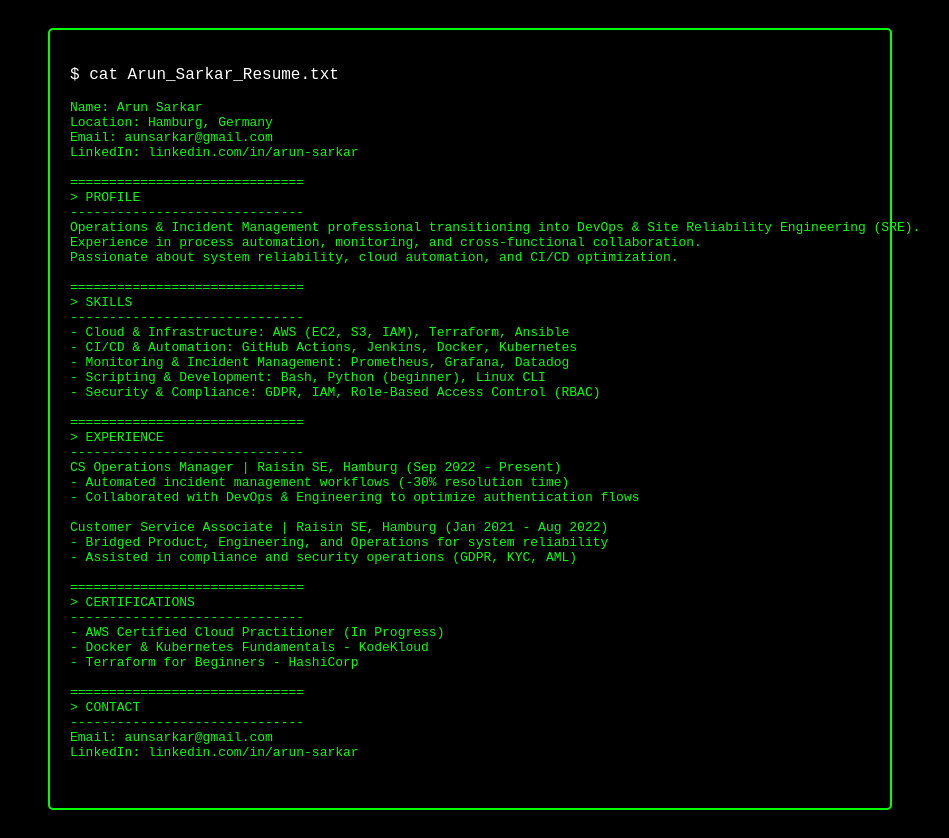
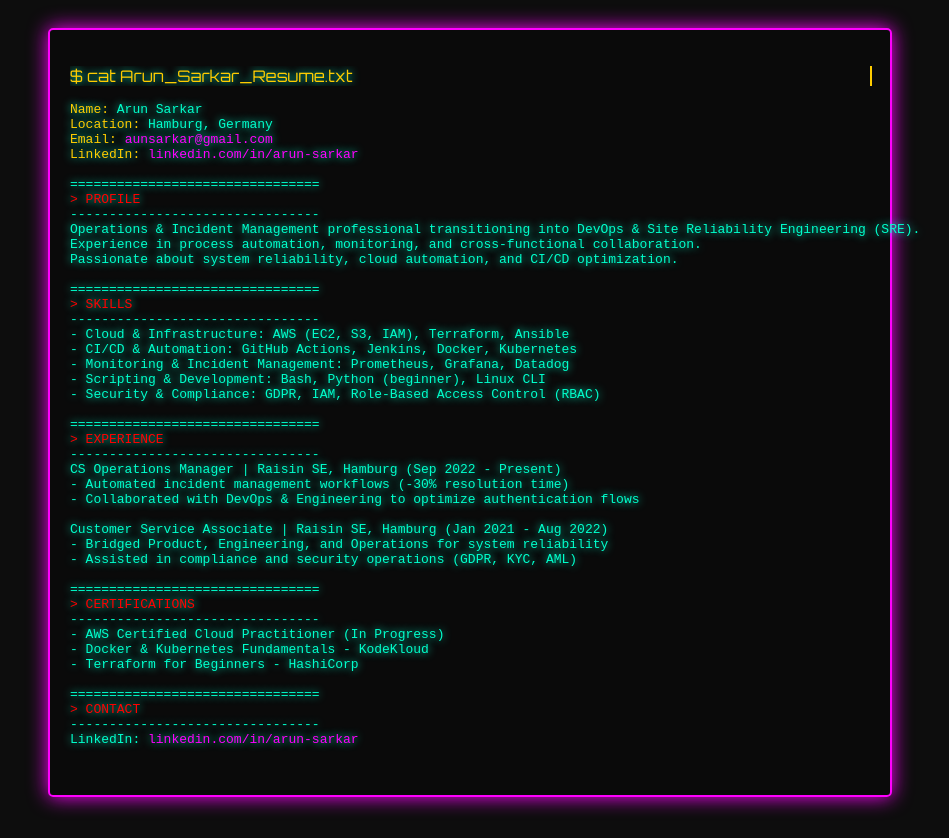
Before and after one commit to aunsarkar/NHNT, a plain HTML site: page index.html in a window 1280 px wide. Shown: the whole page, without its empty margins (170-1119 px from the left). Drawn offline with Linux system fonts and the light colour scheme.

Commit message:
update to Orbitron neon style

```diff
--- a/index.html
+++ b/index.html
@@ -4,60 +4,79 @@
     <meta charset="UTF-8">
     <meta name="viewport" content="width=device-width, initial-scale=1.0">
     <title>Arun Sarkar - Resume</title>
+    <link href="https://fonts.googleapis.com/css2?family=Orbitron&display=swap" rel="stylesheet">
     <style>
         body {
-            background-color: black;
-            color: #00FF00;
-            font-family: 'Courier New', Courier, monospace;
+            background-color: #0d0d0d;
+            color: #00ffcc;
+            font-family: 'Orbitron', sans-serif;
             padding: 20px;
+            text-shadow: 0px 0px 8px #00ffcc;
         }
         .terminal {
             max-width: 800px;
             margin: auto;
-            border: 2px solid #00FF00;
+            border: 2px solid #ff00ff;
             padding: 20px;
             border-radius: 5px;
+            background: rgba(10, 10, 10, 0.9);
+            box-shadow: 0px 0px 20px #ff00ff;
         }
         .prompt {
-            color: #FFFFFF;
+            color: #ffcc00;
         }
         a {
-            color: #00FF00;
+            color: #ff00ff;
             text-decoration: none;
         }
         a:hover {
             text-decoration: underline;
         }
+        .typing {
+            overflow: hidden;
+            white-space: nowrap;
+            border-right: 2px solid #ffcc00;
+            width: 0;
+            animation: typing 3s steps(40, end) forwards, blink 0.75s step-end infinite;
+        }
+        @keyframes typing {
+            from { width: 0 }
+            to { width: 100% }
+        }
+        @keyframes blink {
+            from, to { border-color: transparent }
+            50% { border-color: #ffcc00; }
+        }
     </style>
 </head>
 <body>
     <div class="terminal">
-        <p class="prompt">$ cat Arun_Sarkar_Resume.txt</p>
+        <p class="prompt typing">$ cat Arun_Sarkar_Resume.txt</p>
         <pre>
-Name: Arun Sarkar
-Location: Hamburg, Germany
-Email: <a href="mailto:aunsarkar@gmail.com">aunsarkar@gmail.com</a>
-LinkedIn: <a href="https://www.linkedin.com/in/arun-sarkar/" target="_blank">linkedin.com/in/arun-sarkar</a>
+<span style="color: #ffcc00;">Name:</span> Arun Sarkar
+<span style="color: #ffcc00;">Location:</span> Hamburg, Germany
+<span style="color: #ffcc00;">Email:</span> <a href="mailto:aunsarkar@gmail.com">aunsarkar@gmail.com</a>
+<span style="color: #ffcc00;">LinkedIn:</span> <a href="https://www.linkedin.com/in/arun-sarkar/" target="_blank">linkedin.com/in/arun-sarkar</a>
 
-==============================
-> PROFILE
-------------------------------
+================================
+<span style="color: #ff0000;">> PROFILE</span>
+--------------------------------
 Operations & Incident Management professional transitioning into DevOps & Site Reliability Engineering (SRE).
 Experience in process automation, monitoring, and cross-functional collaboration.
 Passionate about system reliability, cloud automation, and CI/CD optimization.
 
-==============================
-> SKILLS
-------------------------------
+================================
+<span style="color: #ff0000;">> SKILLS</span>
+--------------------------------
 - Cloud & Infrastructure: AWS (EC2, S3, IAM), Terraform, Ansible
 - CI/CD & Automation: GitHub Actions, Jenkins, Docker, Kubernetes
 - Monitoring & Incident Management: Prometheus, Grafana, Datadog
 - Scripting & Development: Bash, Python (beginner), Linux CLI
 - Security & Compliance: GDPR, IAM, Role-Based Access Control (RBAC)
 
-==============================
-> EXPERIENCE
-------------------------------
+================================
+<span style="color: #ff0000;">> EXPERIENCE</span>
+--------------------------------
 CS Operations Manager | Raisin SE, Hamburg (Sep 2022 - Present)
 - Automated incident management workflows (-30% resolution time)
 - Collaborated with DevOps & Engineering to optimize authentication flows
@@ -66,17 +85,16 @@
 - Bridged Product, Engineering, and Operations for system reliability
 - Assisted in compliance and security operations (GDPR, KYC, AML)
 
-==============================
-> CERTIFICATIONS
-------------------------------
+================================
+<span style="color: #ff0000;">> CERTIFICATIONS</span>
+--------------------------------
 - AWS Certified Cloud Practitioner (In Progress)
 - Docker & Kubernetes Fundamentals - KodeKloud
 - Terraform for Beginners - HashiCorp
 
-==============================
-> CONTACT
-------------------------------
-Email: <a href="mailto:aunsarkar@gmail.com">aunsarkar@gmail.com</a>
+================================
+<span style="color: #ff0000;">> CONTACT</span>
+--------------------------------
 LinkedIn: <a href="https://www.linkedin.com/in/arun-sarkar/" target="_blank">linkedin.com/in/arun-sarkar</a>
         </pre>
     </div>
```
